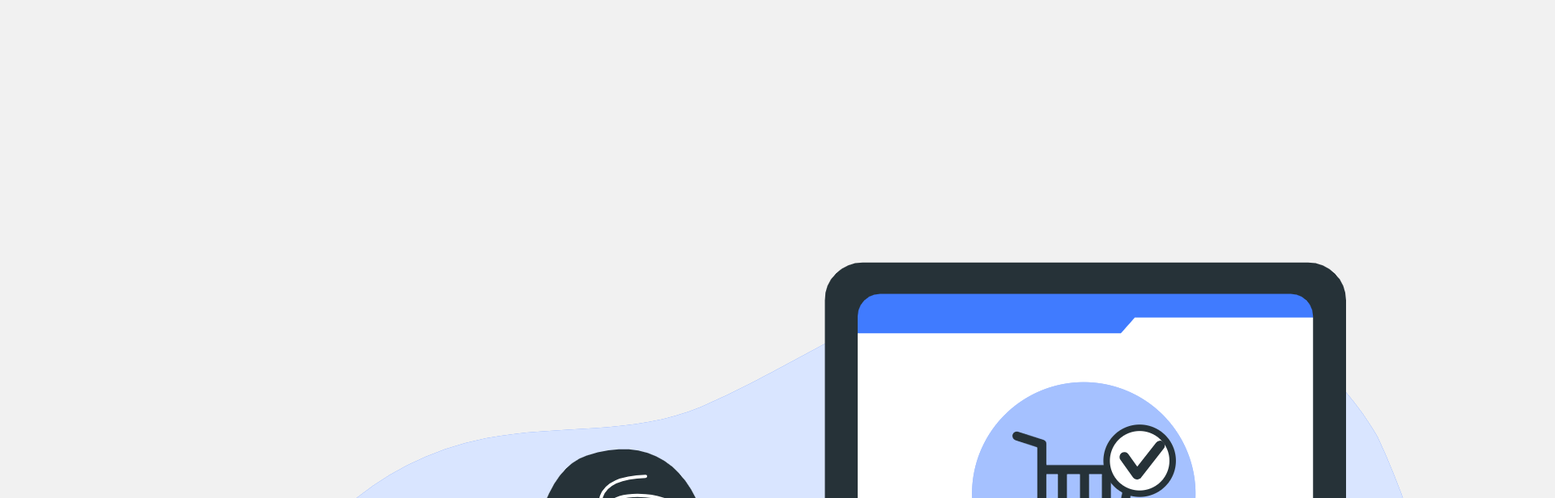
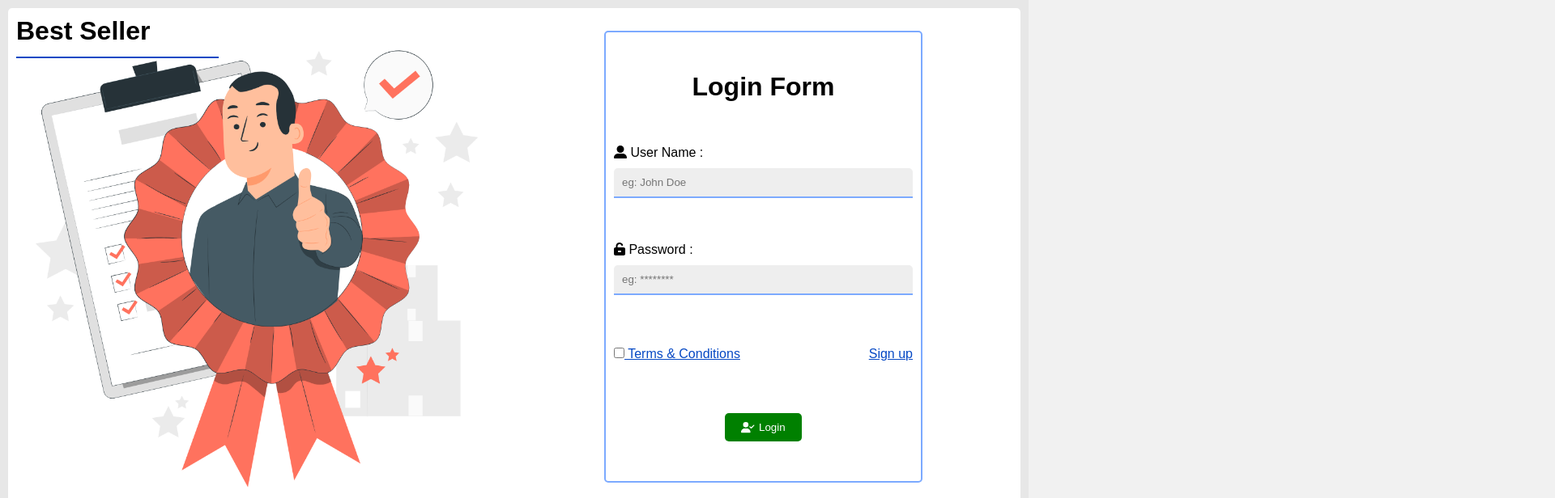
Before and after one commit to Vinoth82003/REACT-E-Commerce, a React (Create React App) app: page / in a window 1280 px wide. Shown: the top 616 px of the page at 81% size, 1920 px wide, since content can reach past the window. Built offline with nearby package versions, Linux system fonts and the light colour scheme.

Commit message:
today 1st push

```diff
--- a/src/components/Login.jsx
+++ b/src/components/Login.jsx
@@ -1,23 +1,83 @@
-import React from "react";
-import img1 from "../illus/buy best product.png";
-// import img2 from "../illus/best_seller.png";
-// import img3 from "../illus/secure payment.png";
-// import img4 from "../illus/Secure data.png";
+import React, { useState, useEffect } from "react";
+import { FontAwesomeIcon } from "@fortawesome/react-fontawesome";
+import {
+  faUnlockKeyhole,
+  faUserAlt,
+  faUserCheck,
+} from "@fortawesome/free-solid-svg-icons";
+
+import img0 from "../illus/buy best product.png";
+import img1 from "../illus/best_seller.png";
+import img2 from "../illus/secure payment.png";
+import img3 from "../illus/Secure data.png";
+
 import "../css/login.css";
 
 const Login = () => {
+  const [currentIndex, setCurrentIndex] = useState(0);
+
+  useEffect(() => {
+    const intervalId = setInterval(() => {
+      setCurrentIndex((prevIndex) => (prevIndex + 1) % 4);
+    }, 5000);
+
+    return () => clearInterval(intervalId); // Cleanup interval on unmount
+  }, []);
+
+  const images = [img0, img1, img2, img3];
+  const titles = ["Buy Product", "Best Seller", "Safe Payment", "Secure Data"];
+
+  const handleImageChange = (index) => {
+    setCurrentIndex(index);
+  };
+
   return (
-    <>
-      <div className="login_page">
-        <div className="images">
-          <img src={img1} alt="show" />
+    <div className="login_page">
+      <div className="inner_login">
+        <div className="images_container">
+          <div className="image_title">
+            {titles.map((title, index) => (
+              <h1
+                key={index}
+                className={`imgTitle ${currentIndex === index ? "active" : ""}`}
+                onClick={() => handleImageChange(index)}
+              >
+                {title}
+              </h1>
+            ))}
+          </div>
+          <img src={images[currentIndex]} alt="show" className="imageShow" />
         </div>
-        <div className="inner_login">
-          <div className="left_images"></div>
-          <div className="login_page"></div>
+        <div className="login_form">
+          <form action="#" className="loginForm">
+            <h1 className="form_title">Login Form</h1>
+            <div className="inputField">
+              <label htmlFor="name">
+                <FontAwesomeIcon icon={faUserAlt} /> User Name :
+              </label>
+              <input type="text" placeholder="eg: John Doe" required />
+            </div>
+            <div className="inputField">
+              <label htmlFor="password">
+                <FontAwesomeIcon icon={faUnlockKeyhole} /> Password :
+              </label>
+              <input type="password" placeholder="eg: ********" required />
+            </div>
+            <div className="tmc">
+              <label htmlFor="tmc">
+                <input type="checkbox" name="tmc" id="tnc" /> Terms & Conditions
+              </label>
+              <label htmlFor="signup">
+                <p className="signupLink">Sign up</p>
+              </label>
+            </div>
+            <button type="submit" className="submit_button">
+              <FontAwesomeIcon icon={faUserCheck} /> Login
+            </button>
+          </form>
         </div>
       </div>
-    </>
+    </div>
   );
 };
 
--- a/src/css/login.css
+++ b/src/css/login.css
@@ -1,7 +1,122 @@
 .login_page {
+  background: #e7e7e7;
+  position: absolute;
+  min-height: 100vh;
+  padding: 10px;
+}
+
+.inner_login {
+  width: calc(100vw - 30px);
+  display: flex;
+  max-height: calc(100vh - 50px);
+}
+
+.images_container,
+.login_form {
+  min-height: 300px;
+  min-height: 400px;
+  width: 50%;
+  max-width: calc(100% - 10px);
+  background: #fff;
+  display: flex;
+  align-items: center;
+  justify-content: center;
+  position: relative;
+}
+
+.images_container {
+  border-radius: 5px 0 0 5px;
+}
+
+.login_form {
+  border-radius: 0px 5px 5px 0;
+}
+
+.images_container img {
+  max-width: 100%;
+  height: auto;
+  max-height: 100%;
+}
+
+.login_form {
+  padding: 10px;
+  min-height: 300px;
+}
+
+.loginForm {
+  min-width: 300px;
+  width: 60%;
+  padding: 10px;
+  display: flex;
+  flex-direction: column;
+  align-items: center;
+  gap: 15px;
+  border: 2px solid #7caaff;
+  border-radius: 5px;
+  justify-content: space-evenly;
+  font-family: sans-serif;
+  height: 90%;
+}
+
+.inputField {
+  display: flex;
+  flex-direction: column;
   width: 100%;
-  height: 100%;
-  min-height: calc(100vh);
-  background: #333;
+  gap: 10px;
+}
+
+.inputField input {
+  padding: 10px;
+  border: none;
+  border-bottom: 2px solid #7caaff;
+  background: #eee;
+  border-radius: 5px 5px 0 0;
+  outline: none;
+}
+
+div.tmc {
+  width: 100%;
+  display: flex;
+  flex-direction: row !important;
+  justify-content: space-between !important;
+  padding: 10px;
+  color: #0548c4;
+  text-decoration: underline;
+}
+
+div.tmc label {
+  cursor: pointer;
+}
+
+.submit_button {
+  padding: 10px 20px;
+  background: green;
+  cursor: pointer;
+  transition: all 0.2s;
+}
+
+.submit_button:hover {
+  background: rgb(55, 162, 55);
+}
+
+.image_title {
+  position: absolute;
+  top: 10px;
+  left: 10px;
+  font-family: sans-serif;
+  height: 50px;
+  width: 250px;
+  /* background: #7caaff; */
+  overflow: hidden;
+  border-bottom: 2px solid #0548c4;
+}
+
+.imgTitle {
+  margin-top: 50px;
+  transition: all 0.5s;
   position: absolute;
 }
+
+.imgTitle.active {
+  margin-top: 0;
+}
```
